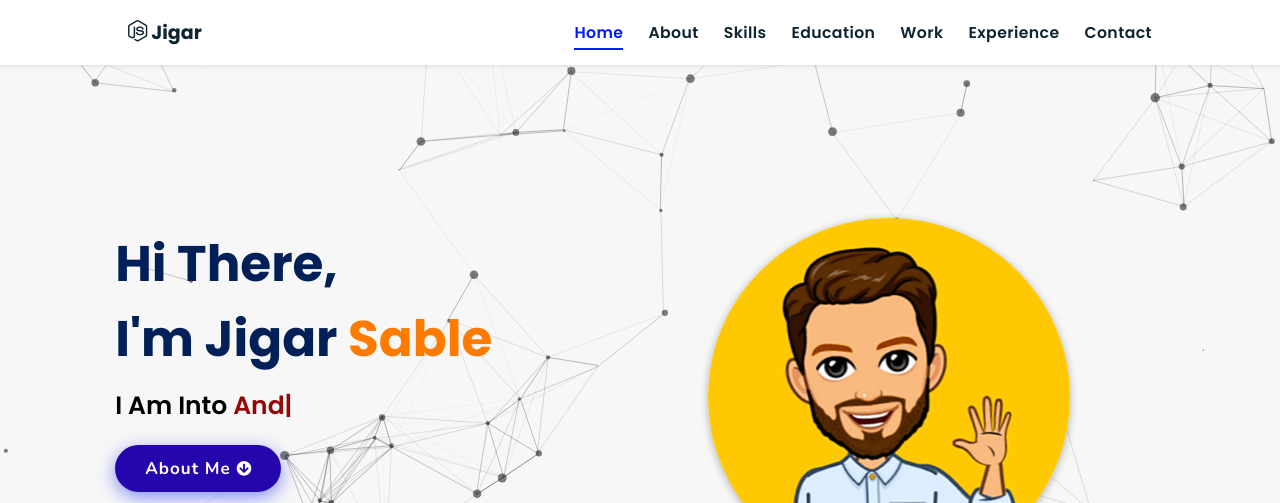
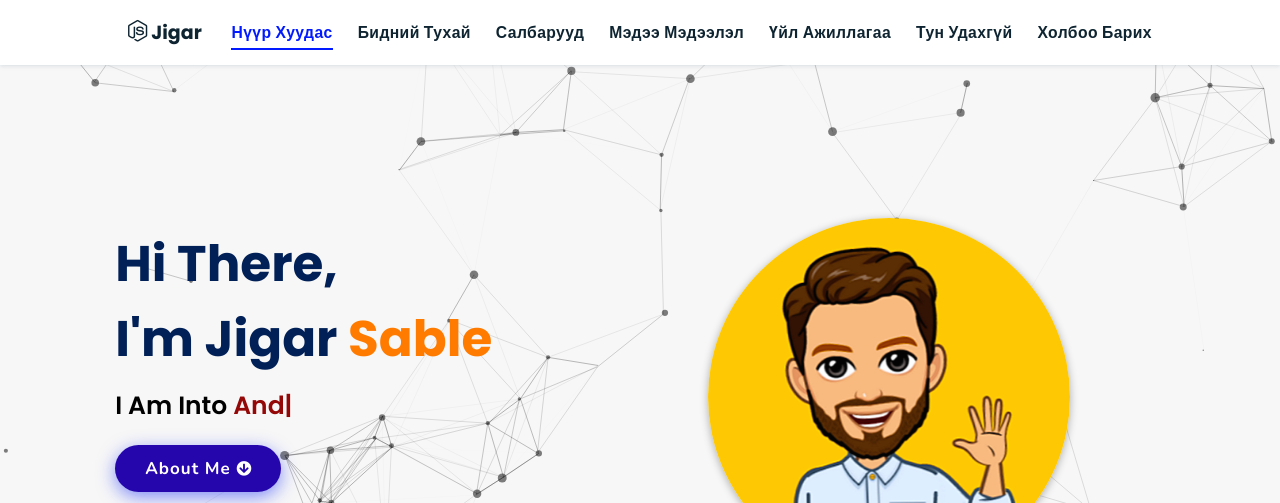
Before and after one commit to Margad-Erdene089/jigar, a plain HTML site: page index.html in a window 1280 px wide. Shown: the top 503 px of the page. Drawn offline with nearby package versions, Linux system fonts and the light colour scheme.

Commit message:
Update index.html

```diff
--- a/index.html
+++ b/index.html
@@ -5,14 +5,14 @@
     <meta http-equiv="X-UA-Compatible" content="IE=edge">
     <meta name="viewport" content="width=device-width, initial-scale=1.0">
     <meta name="keywords" content="jigar sable, portfolio, jigar, full stack dev, personal portfolio lifecodes, portfolio design, portfolio website, personal portfolio" />
-    <meta name="description" content="Welcome to Jigar's Portfolio. Full-Stack Web Developer and Android App Developer" />
+    <meta name="description" content="Welcome to SDW Mongolia" />
     <!-- Custom CSS -->
     <link rel="stylesheet" href="./assets/css/style.css">
     <!-- Font Awesome -->
     <link rel="stylesheet" href="https://cdnjs.cloudflare.com/ajax/libs/font-awesome/5.15.3/css/all.min.css" integrity="sha512-iBBXm8fW90+nuLcSKlbmrPcLa0OT92xO1BIsZ+ywDWZCvqsWgccV3gFoRBv0z+8dLJgyAHIhR35VZc2oM/gI1w==" crossorigin="anonymous" referrerpolicy="no-referrer" />
     <!-- Favicon -->
     <link id='favicon' rel="shortcut icon" href="./assets/images/favicon.png" type="image/x-png">
-    <title>Portfolio | Jigar Sable</title>
+    <title>SDW</title>
 </head>
 <body oncontextmenu="return false">
 
@@ -28,13 +28,13 @@
         <div id="menu" class="fas fa-bars"></div>
         <nav class="navbar">
             <ul>
-            <li><a class="active" href="#home">Home</a></li>
-            <li><a href="#about">About</a></li>
-            <li><a href="#skills">Skills</a></li>
-            <li><a href="#education">Education</a></li>
-            <li><a href="#work">Work</a></li>
-            <li><a href="#experience">Experience</a></li>
-            <li><a href="#contact">Contact</a></li>
+            <li><a class="active" href="#home">Нүүр хуудас</a></li>
+            <li><a href="#about">Бидний тухай</a></li>
+            <li><a href="#skills">Салбарууд</a></li>
+            <li><a href="#education">Мэдээ мэдээлэл</a></li>
+            <li><a href="#work">Үйл ажиллагаа</a></li>
+            <li><a href="#experience">Тун удахгүй</a></li>
+            <li><a href="#contact">Холбоо барих</a></li>
             </ul>
         </nav>
 </header>
@@ -346,12 +346,12 @@
 
       <div class="box">
           <h3>quick links</h3>
-          <a href="#home"><i class="fas fa-chevron-circle-right"></i> home</a>
-          <a href="#about"><i class="fas fa-chevron-circle-right"></i> about</a>
-          <a href="#skills"><i class="fas fa-chevron-circle-right"></i> skills</a>
-          <a href="#education"><i class="fas fa-chevron-circle-right"></i> education</a>
-          <a href="#work"><i class="fas fa-chevron-circle-right"></i> work</a>
-          <a href="#experience"><i class="fas fa-chevron-circle-right"></i> experience</a>
+          <a href="#home"><i class="fas fa-chevron-circle-right"></i> Нүүр хуудас</a>
+          <a href="#about"><i class="fas fa-chevron-circle-right"></i> Бидний тухай</a>
+          <a href="#skills"><i class="fas fa-chevron-circle-right"></i> Салбарууд</a>
+          <a href="#education"><i class="fas fa-chevron-circle-right"></i> Мэдээ мэдээлэл</a>
+          <a href="#work"><i class="fas fa-chevron-circle-right"></i> Үйл ажиллагаа</a>
+          <a href="#experience"><i class="fas fa-chevron-circle-right"></i> Тун удахгүй</a>
       </div>
 
       <div class="box">
```
